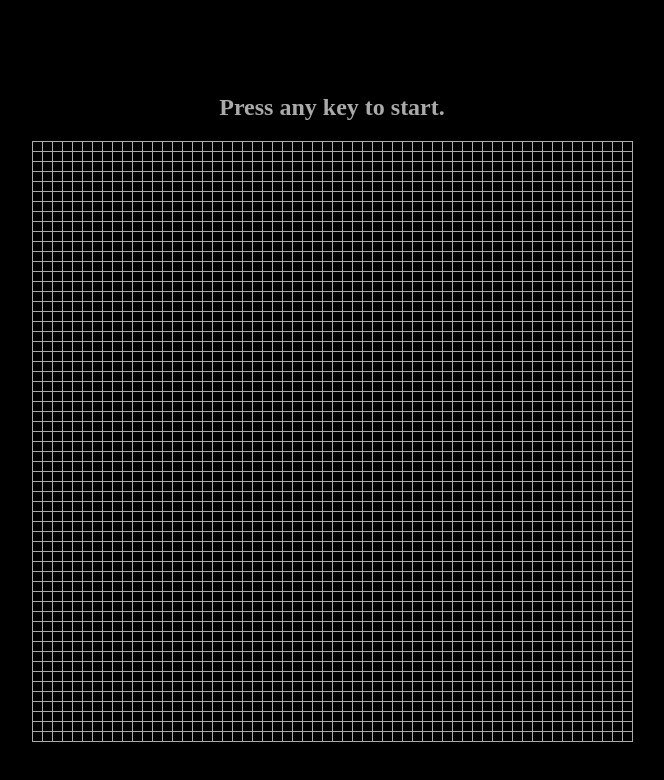
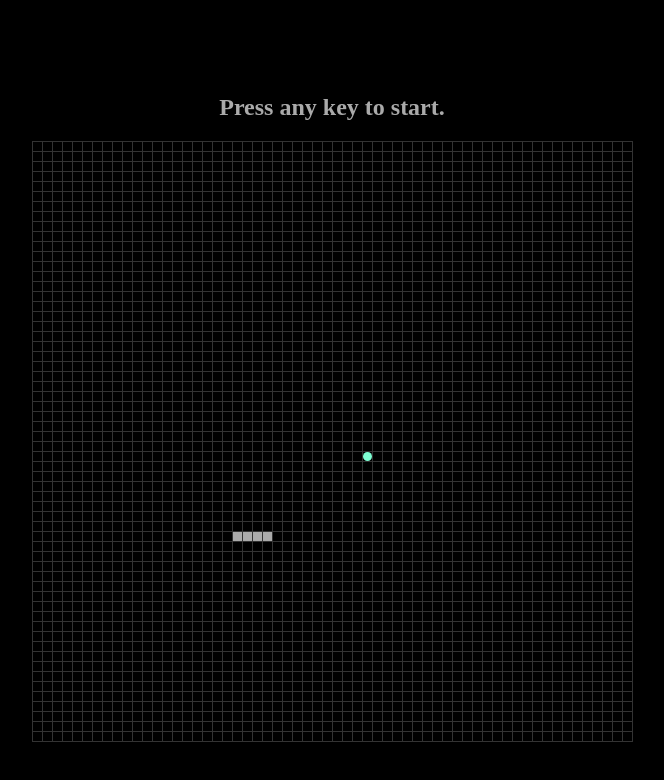
Before and after one commit to kidwen/snake, a plain HTML site: page index.html in a window 1280 px wide. Shown: the whole page, without its empty margins (316-980 px from the left). Drawn offline with Linux system fonts and the light colour scheme.

Commit message:
Update index.html

```diff
--- a/index.html
+++ b/index.html
@@ -11,6 +11,7 @@
         }
         body {
             --white: #aaa;
+            --gray: #333;
             --black: #000;
             background: var(--black);
             height: 100vh;
@@ -27,7 +28,7 @@
         #wrap {
             width: 600px;
             height: 600px;
-            border: 1px solid var(--white);
+            border: 1px solid var(--gray);
             border-bottom: none;
             border-right: none;
             display: flex;
@@ -36,8 +37,8 @@
         }
 
         .table-item {
-            border-bottom: 1px solid var(--white);
-            border-right: 1px solid var(--white);
+            border-bottom: 1px solid var(--gray);
+            border-right: 1px solid var(--gray);
             width: 9px;
             height: 9px;
         }
@@ -47,6 +48,11 @@
             height: 9px;
             background-color: var(--white);
             position: absolute;
+        }
+
+        .food-item {
+            border-radius: 50%;
+            background-color: aquamarine;
         }
 
         .food-item.fade, .snake-item.fade {
@@ -71,6 +77,7 @@
         <h2>Press any key to start.</h1>
         <div id='wrap'></div>
         <script>
+            const dirs = ['left', 'top', 'bottom', 'right'];
             const snake = {
                 data: [
                     {
@@ -93,10 +100,12 @@
                 food: [],
                 direction: 'right',
                 timer: undefined,
-                moveTimeout: 50,
-                removeFoodTimeout: 3000,
+                moveTimeout: 10,
+                removeFoodTimeout: 10000,
                 gameOver: true,
                 allowThrough: true,
+                curStep: 0,
+                randomStep: parseInt(Math.random() * 30),
                 resetSake: function () {
                     this.removeFoodTimer && clearInterval(this.removeFoodTimer);
                     this.timer && clearInterval(this.timer);
@@ -145,6 +154,7 @@
                     this.timer && clearInterval(this.timer);
                     this.timer = setInterval(() => {
                         this.move();
+                        this.randomDirectionInRandomStep();
                     }, this.moveTimeout);
                     this.randomFood();
                     this.removeFood();
@@ -166,6 +176,7 @@
                     }
                 },
                 removeFood: function () {
+                    // i think it is an interesting bug, so do not remove this timer.
                     this.removeFoodTimer && clearInterval(this.removeFoodTimer);
                     this.removeFoodTimer = setInterval(() => {
                         if (this.food.length > 0) {
@@ -180,7 +191,24 @@
                         }
                     }, this.removeFoodTimeout);
                 },
+                randomDirectionInRandomStep: function () {
+                    if(this.curStep >= this.randomStep) {
+                        this.curStep = 0;
+                        this.randomDirection();
+                        this.randomStep = parseInt(Math.random() * 30);
+                    }
+                },
+                randomDirection: function () {
+                    const randomDir = parseInt(Math.random() * 4);
+                    const index = dirs.findIndex(item => item === this.direction) + randomDir;
+                    if (dirs[randomDir] === this.direction || index === 3) {
+                        this.randomDirection();
+                    } else {
+                        this.direction = dirs[randomDir];
+                    }
+                },
                 move: function () {
+                    this.curStep ++;
                     let x, y;
                     if (this.direction === 'right') {
                         x = this.data[0].x + 1;
@@ -198,7 +226,6 @@
                         x = this.data[0].x;
                         y = this.data[0].y + 1;
                     }
-                    console.log(x, y);
                     if (this.allowThrough) {
                         if (x < 0){
                             x = 59;
@@ -266,6 +293,7 @@
                     wrap.appendChild(item);
                 }
             })();
+            snake.init();
             window.onkeydown = function (e) {
                 if (e.key || e.code) {
                     if (e.key === 'ArrowDown' && snake.direction !== 'top') {
```
